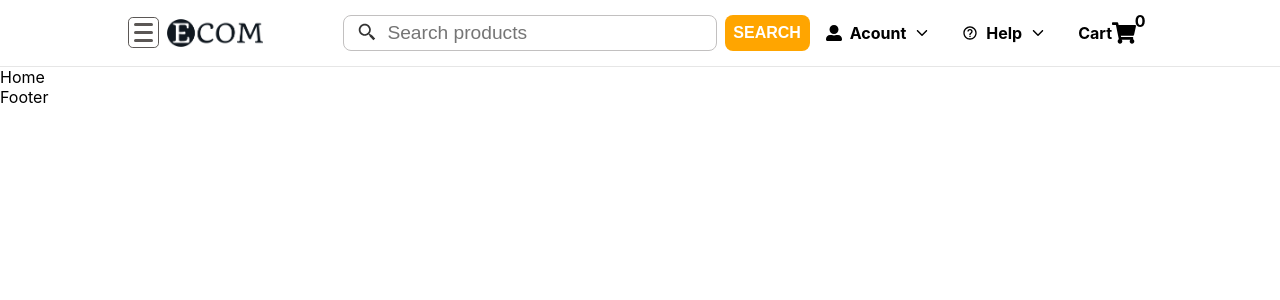
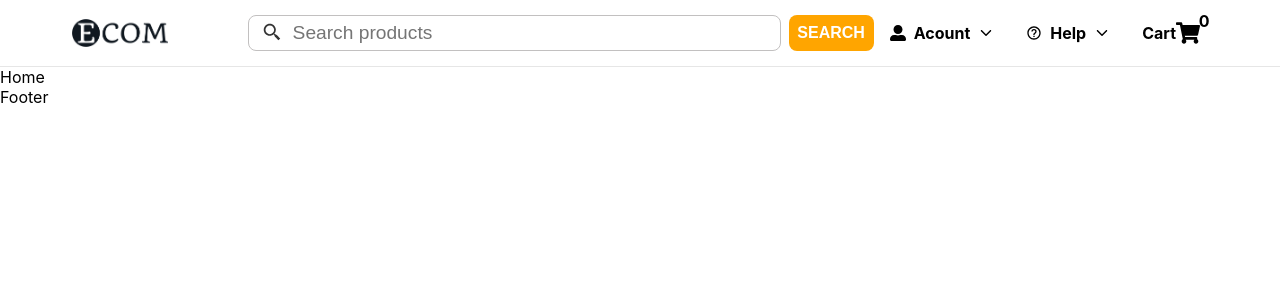
Before and after one commit to Lameck1/ecom-app, a React (Create React App) app: page / in a window 1280 px wide. Shown: the top 300 px of the page. Built offline with nearby package versions, Linux system fonts and the light colour scheme.

Commit message:
Add styles to Humburger component

```diff
--- a/src/components/header/Header.module.scss
+++ b/src/components/header/Header.module.scss
@@ -70,10 +70,6 @@
     padding: 1% 5%;
   }
 
-  @media screen and (min-width: 1024px) {
-    padding: 1% 10%;
-  }
-
   .search {
     @media screen and (min-width: 992px) {
       display: none;
@@ -114,23 +110,18 @@
 
   .humburger {
     @include flex-center;
+    position: relative;
     flex-direction: column;
     justify-content: space-between;
-    width: 1.2rem;
+    width: 1.5rem;
     height: 1.2rem;
-    border: #5b5755 1px solid;
-    border-radius: 0.3rem;
     padding: 0.3rem;
     cursor: pointer;
     transition: all 0.1s ease-in-out;
+    z-index: 1000;
 
-    &:hover {
-      background-color: #eee;
-      border: #ccc 1px solid;
-
-      span {
-        background-color: #ccc;
-      }
+    @media screen and (min-width: 992px) {
+      display: none;
     }
 
     span {
@@ -141,6 +132,24 @@
       background-color: #5b5755;
       transform: rotate(0deg);
       transition: all 0.1s ease-in-out;
+    }
+
+    &.is-active {
+      span {
+        position: absolute;
+        &:nth-child(1) {
+          transform: rotate(-45deg);
+          top: 50%;
+        }
+        &:nth-child(2) {
+          transform: rotate(90deg);
+          display: none;
+        }
+        &:nth-child(3) {
+          transform: rotate(45deg);
+          top: 50%;
+        }
+      }
     }
   }
 
@@ -207,6 +216,7 @@
 
     .logo-container {
       @include flex-center;
+      z-index: 1000;
 
       .logo-anchor {
         @include flex-center;
```
